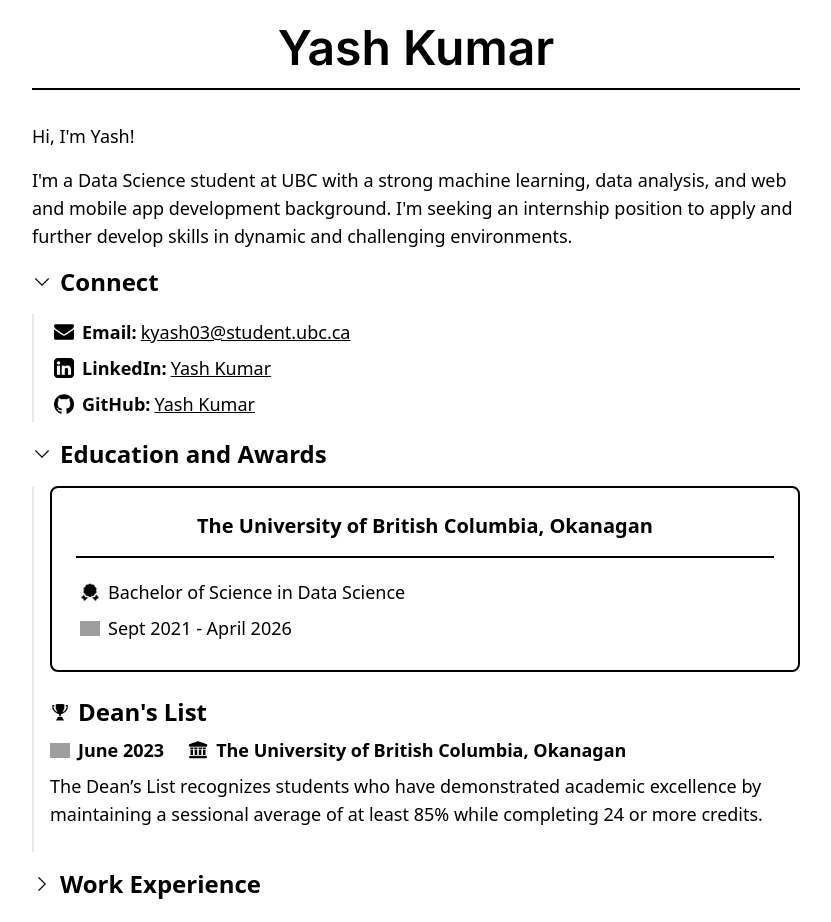
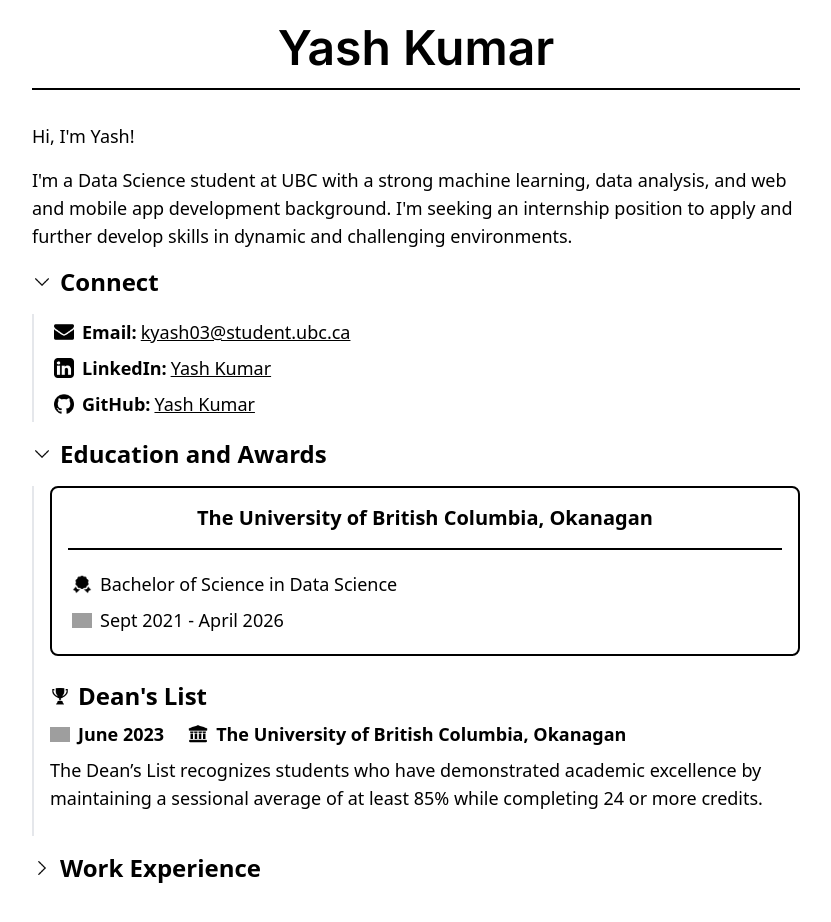
Before and after one commit to KYash03/PersonalWebsite, a Next.js app: page / in a window 1280 px wide. Both pictures are taken after a click on the button "Education and Awards". Shown: the whole page, without its empty margins (224-1055 px from the left). Built offline with nearby package versions, Linux system fonts and the light colour scheme; grey boxes are pictures that could not be loaded.

Commit message:
reduced uni padding in ed and awards section

```diff
--- a/app/components/Education.tsx
+++ b/app/components/Education.tsx
@@ -3,7 +3,7 @@ import Image from "next/image";
 export default function Education() {
   return (
     <div className="border-l-2 border-gray-200 pl-4 mb-6">
-      <div className="border-2 border-black p-6 rounded-lg mb-6">
+      <div className="border-2 border-black p-4 rounded-lg mb-6">
         <p className="text-center border-b-2 border-black mb-4 pb-4 font-semibold text-xl">
           The University of British Columbia, Okanagan
         </p>
```
